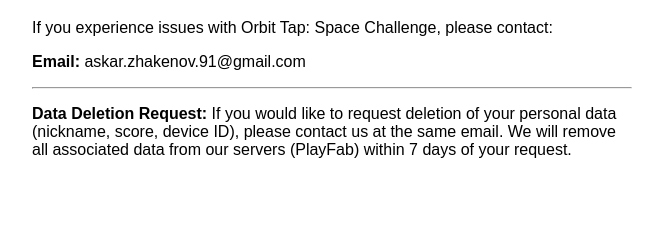
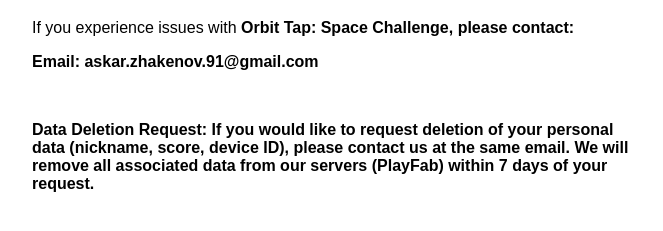
Before and after one commit to zhakenov/orbit_tap_legal, a plain HTML site: page support.html in a window 1280 px wide. Shown: the part 101-332 px from the top of the page, without its empty margins (308-971 px from the left). Drawn offline with Linux system fonts and the light colour scheme.

Commit message:
Update support.html

```diff
--- a/support.html
+++ b/support.html
@@ -4,12 +4,12 @@
 <body style="font-family:sans-serif;max-width:600px;margin:auto;padding:40px;">
   <h1>Contact Support</h1>
   <p>
-  If you experience issues with Orbit Tap: Space Challenge, please contact:
+  If you experience issues with <b>Orbit Tap: Space Challenge<b>, please contact:
   </p>
   <p>
   <b>Email:</b> askar.zhakenov.91@gmail.com</p>
 
-  <hr>
+  <br>
 
   <p>
   <b>Data Deletion Request:</b> If you would like to request deletion of your personal data (nickname, score, device ID), please contact us at the same email. We will remove all associated data from our servers (PlayFab) within 7 days of your request.
```
